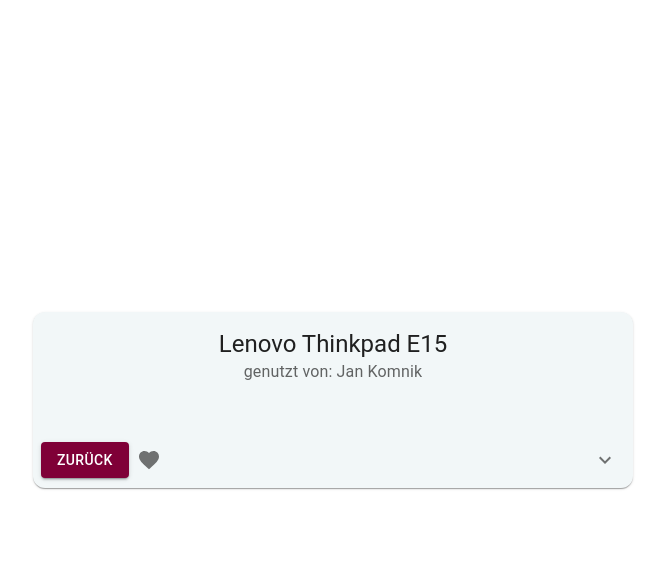
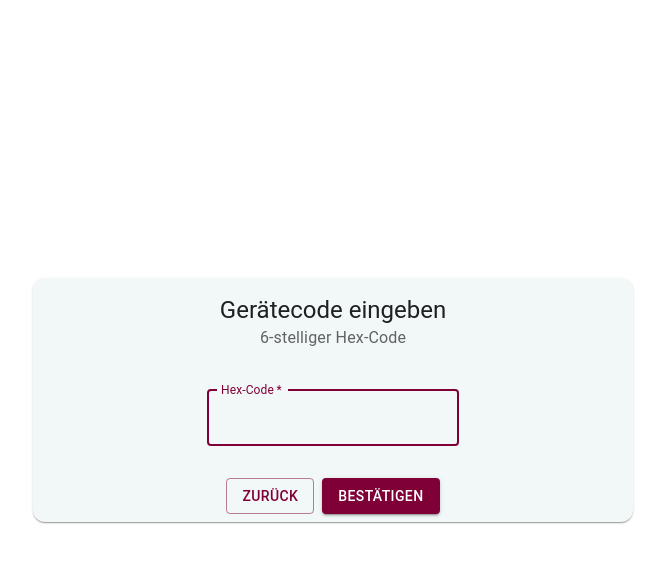
Before and after one commit to DerNikJakom/inventory-manager, a React (Vite) app: page / in a window 1280 px wide. Both pictures are taken after a click on the button "GERÄTEINFORMATION EINSEHEN". Shown: the top 562 px of the page, without its empty margins (307-972 px from the left). Built offline with nearby package versions, Linux system fonts and the light colour scheme.

Commit message:
manage buttons as CardAction

```diff
--- a/src/components/DeviceInformation.jsx
+++ b/src/components/DeviceInformation.jsx
@@ -11,20 +11,8 @@
 import ExpandMoreIcon from "@mui/icons-material/ExpandMore";
 import Button from "@mui/material/Button";
 import { createTheme, ThemeProvider } from "@mui/material/styles";
-import BackButton from "./BackButton";
-
-// export default function DeviceInformation(props) {
-//   return (
-//     <>
-//       <Card sx={{ borderRadius: 3, backgroundColor: "#F2F7F8" }}>
-//         <CardContent>
-//           <h1>Geräteinformation</h1>
-//           <BackButton goBack={props.goBack} value="Zurück" />
-//         </CardContent>
-//       </Card>
-//     </>
-//   );
-// }
+import Box from "@mui/material/Box";
+import TextField from "@mui/material/TextField";
 
 const ExpandMore = styled((props) => {
   const { expand, ...other } = props;
@@ -50,10 +38,26 @@
 
 export default function DeviceInformation(props) {
   const [expanded, setExpanded] = useState(false);
-  const [codeGiven, setCodeGiven] = useState(true);
+  const [codeGiven, setCodeGiven] = useState(false);
+  const [input, setInput] = useState("");
 
   const handleExpandClick = () => {
     setExpanded(!expanded);
+  };
+
+  const handleSubmit = () => {
+    console.log("submit");
+  };
+
+  const handleChange = (event) => {
+    //TODO: get the correct value when changed
+    setInput(event.target.value);
+    console.log(input);
+  };
+
+  const isHexCode = (code) => {
+    const regex = /^#[0-9A-F]{6}$/i;
+    return regex.test(code);
   };
 
   if (codeGiven) {
@@ -102,5 +106,64 @@
         </Card>
       </ThemeProvider>
     );
+  } else {
+    return (
+      <ThemeProvider theme={theme}>
+        <Card sx={{ borderRadius: 3, backgroundColor: "#F2F7F8", width: 600 }}>
+          <CardHeader
+            title="Gerätecode eingeben"
+            subheader="6-stelliger Hex-Code"
+          />
+          <CardContent>
+            <Box
+              component="form"
+              sx={{
+                "& .MuiTextField-root": { m: 1, width: "25ch" },
+              }}
+              noValidate
+              autoComplete="off"
+            >
+              <TextField
+                error={!isHexCode(input) && input.length > 1 && true}
+                helperText={
+                  !isHexCode(input) &&
+                  input.length > 1 &&
+                  "Not a valid Hex-Code"
+                }
+                required
+                autoFocus
+                onChange={handleChange}
+                value={input}
+                color="askumaRed"
+                id="hex-input"
+                label="Hex-Code"
+              />
+            </Box>
+          </CardContent>
+          <CardActions
+            sx={{
+              alignSelf: "stretch",
+              display: "flex",
+              justifyContent: "center",
+              alignItems: "flex-start",
+            }}
+          >
+            <Button
+              variant="outlined"
+              color="askumaRed"
+              onClick={() => {
+                props.goBack("");
+                setCodeGiven(false);
+              }}
+            >
+              Zurück
+            </Button>
+            <Button type="submit" variant="contained" color="askumaRed">
+              Bestätigen
+            </Button>
+          </CardActions>
+        </Card>
+      </ThemeProvider>
+    );
   }
 }
--- a/src/components/LogOut.jsx
+++ b/src/components/LogOut.jsx
@@ -1,9 +1,9 @@
 import React from "react";
 import Card from "@mui/material/Card";
 import CardContent from "@mui/material/CardContent";
+import CardActions from "@mui/material/CardActions";
 import Button from "@mui/material/Button";
 import { createTheme, ThemeProvider } from "@mui/material/styles";
-import { Box } from "@mui/material";
 
 const { palette } = createTheme();
 const { augmentColor } = palette;
@@ -22,20 +22,22 @@
       <Card sx={{ borderRadius: 3, backgroundColor: "#F2F7F8", minWidth: 600 }}>
         <CardContent>
           <h2 style={{ marginTop: 0 }}>Möchten Sie sich wirklich ausloggen?</h2>
-          <Box display="flex" justifyContent="center">
-            <Button variant="outlined" onClick={props.goBack} color="askumaRed">
-              Zurück
-            </Button>
-            <div style={{ width: 10 }}></div>
-            <Button
-              variant="contained"
-              onClick={props.logOut}
-              color="askumaRed"
-            >
-              Bestätigen
-            </Button>
-          </Box>
         </CardContent>
+        <CardActions
+          sx={{
+            alignSelf: "stretch",
+            display: "flex",
+            justifyContent: "center",
+            alignItems: "flex-start",
+          }}
+        >
+          <Button variant="outlined" onClick={props.goBack} color="askumaRed">
+            Zurück
+          </Button>
+          <Button variant="contained" onClick={props.logOut} color="askumaRed">
+            Bestätigen
+          </Button>
+        </CardActions>
       </Card>
     </ThemeProvider>
   );
--- a/src/components/MenuButtons.jsx
+++ b/src/components/MenuButtons.jsx
@@ -16,7 +16,6 @@
 
 export default function MenuButtons(props) {
   const handleClick = (event) => {
-    console.log(event.target.id, "pressed");
     const button = event.target.id;
     props.userInput(button);
   };
```
